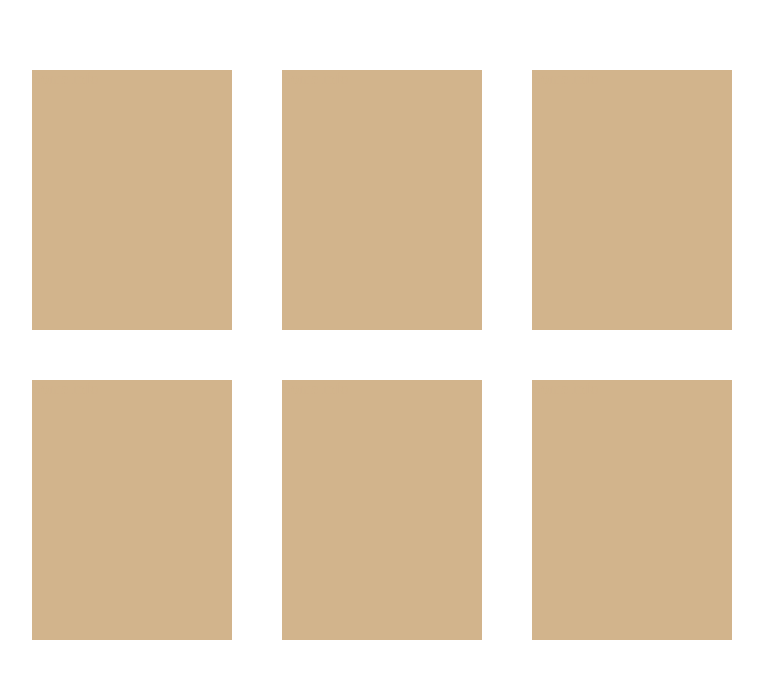
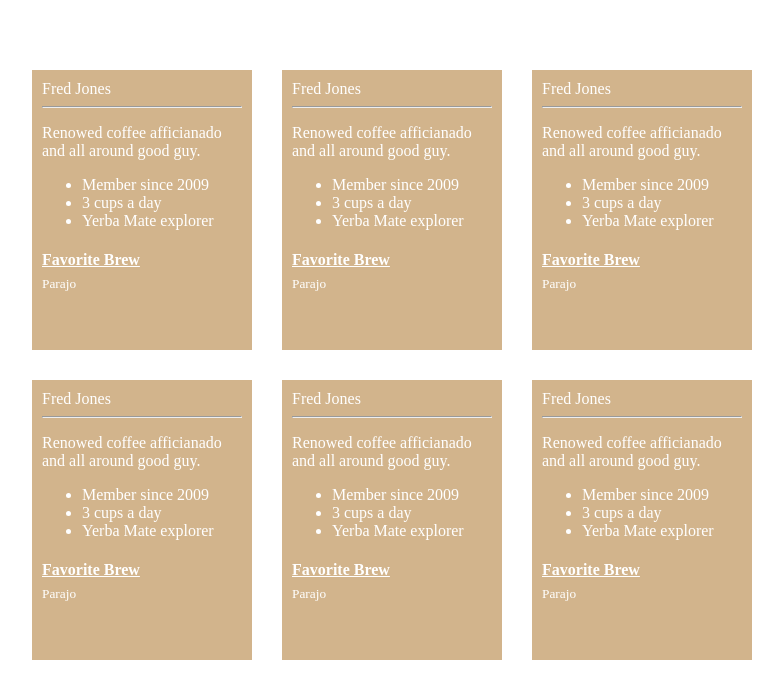
Before and after one commit to elduke88/coffee, a plain HTML site: page about.html in a window 1280 px wide. Shown: the part 263-936 px from the top of the page, without its empty margins (258-1041 px from the left). Drawn offline with Linux system fonts and the light colour scheme.

Commit message:
Set up front of card content. Updated color

```diff
--- a/about.html
+++ b/about.html
@@ -32,7 +32,18 @@
           <div class="member-card-container effect">
 
             <div class="front-side">
-              <span class="card-text">Some info</span>
+              <span class="card-text">Fred Jones</span>
+              <hr>
+              <p>
+                Renowed coffee afficianado and all around good guy.
+              </p>
+              <ul>
+                <li>Member since 2009</li>
+                <li>3 cups a day</li>
+                <li>Yerba Mate explorer</li>
+              </ul>
+              <h4 class="card-brew-info">Favorite Brew</h4>
+              <small >Parajo</small>
             </div>
 
             <div class="back-side">
@@ -43,7 +54,18 @@
           <div class="member-card-container effect">
 
             <div class="front-side">
-              <span class="card-text">Some info</span>
+              <span class="card-text">Fred Jones</span>
+              <hr>
+              <p>
+                Renowed coffee afficianado and all around good guy.
+              </p>
+              <ul>
+                <li>Member since 2009</li>
+                <li>3 cups a day</li>
+                <li>Yerba Mate explorer</li>
+              </ul>
+              <h4 class="card-brew-info">Favorite Brew</h4>
+              <small >Parajo</small>
             </div>
 
             <div class="back-side">
@@ -54,7 +76,18 @@
           <div class="member-card-container effect">
 
             <div class="front-side">
-              <span class="card-text">Some info</span>
+              <span class="card-text">Fred Jones</span>
+              <hr>
+              <p>
+                Renowed coffee afficianado and all around good guy.
+              </p>
+              <ul>
+                <li>Member since 2009</li>
+                <li>3 cups a day</li>
+                <li>Yerba Mate explorer</li>
+              </ul>
+              <h4 class="card-brew-info">Favorite Brew</h4>
+              <small >Parajo</small>
             </div>
 
             <div class="back-side">
@@ -67,7 +100,18 @@
         <div class="member-card-container effect">
 
           <div class="front-side">
-              <span class="card-text">Some info</span>
+            <span class="card-text">Fred Jones</span>
+            <hr>
+            <p>
+              Renowed coffee afficianado and all around good guy.
+            </p>
+            <ul>
+              <li>Member since 2009</li>
+              <li>3 cups a day</li>
+              <li>Yerba Mate explorer</li>
+            </ul>
+            <h4 class="card-brew-info">Favorite Brew</h4>
+            <small >Parajo</small>
           </div>
 
           <div class="back-side">
@@ -78,19 +122,40 @@
         <div class="member-card-container effect">
 
           <div class="front-side">
-              <span class="card-text">Some info</span>
+            <span class="card-text">Fred Jones</span>
+            <hr>
+            <p>
+              Renowed coffee afficianado and all around good guy.
+            </p>
+            <ul>
+              <li>Member since 2009</li>
+              <li>3 cups a day</li>
+              <li>Yerba Mate explorer</li>
+            </ul>
+            <h4 class="card-brew-info">Favorite Brew</h4>
+            <small >Parajo</small>
           </div>
 
           <div class="back-side">
             <span class="card-text">Some other info</span>
-              <h3>OMGGMO</h3>
           </div>
 
         </div>
         <div class="member-card-container effect">
 
           <div class="front-side">
-              <span class="card-text">Some info</span>
+            <span class="card-text">Fred Jones</span>
+            <hr>
+            <p>
+              Renowed coffee afficianado and all around good guy.
+            </p>
+            <ul>
+              <li>Member since 2009</li>
+              <li>3 cups a day</li>
+              <li>Yerba Mate explorer</li>
+            </ul>
+            <h4 class="card-brew-info">Favorite Brew</h4>
+            <small >Parajo</small>
           </div>
 
           <div class="back-side">
--- a/style.css
+++ b/style.css
@@ -181,10 +181,12 @@ span {
   transition: 0.7s;
 }
 .front-side {
+  color: white;
   background-color: tan;
+  padding: 10px;
 }
 .back-side {
-  background-color: yellow;
+  background-color: #dacca1;
   transform: rotateY( 180deg );
   padding: 10px;
 }
@@ -194,3 +196,14 @@ span {
 .member-card-container.effect:hover .back-side {
   transform: rotateY( 0 );
 }
+.card-text {
+  color: white;
+}
+.back-side span{
+  color: black;
+}
+.card-brew-info {
+  display: block;
+  margin-bottom: 5px;
+  text-decoration: underline;
+}
```
Lines whose indentation alone changed are shown as unchanged.
